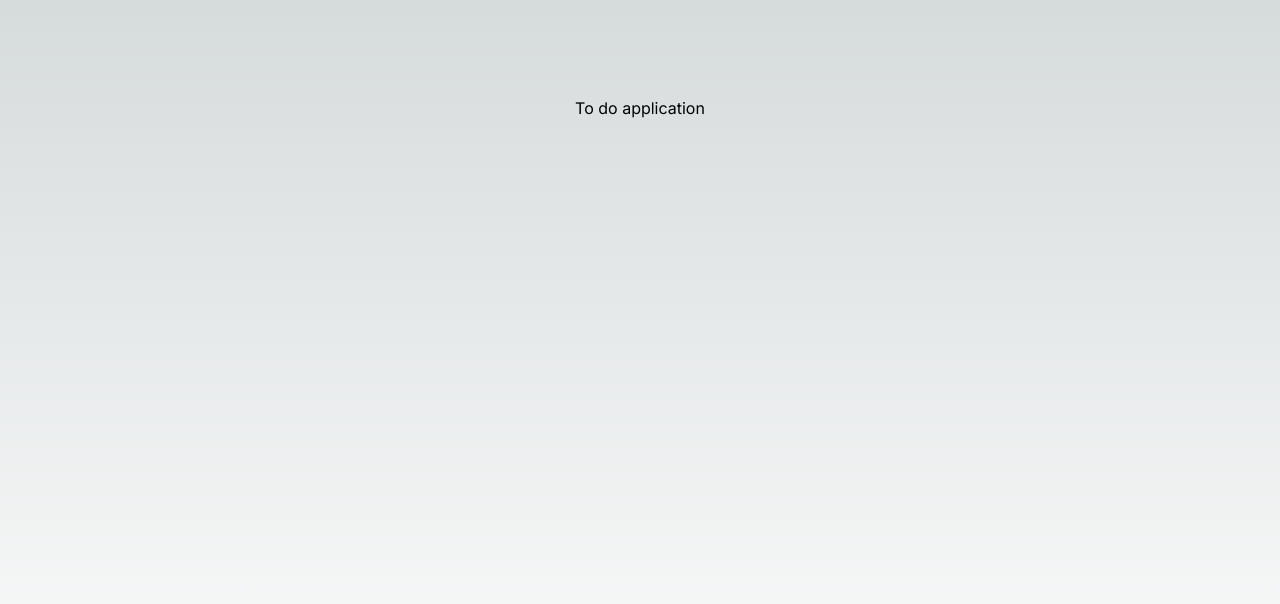
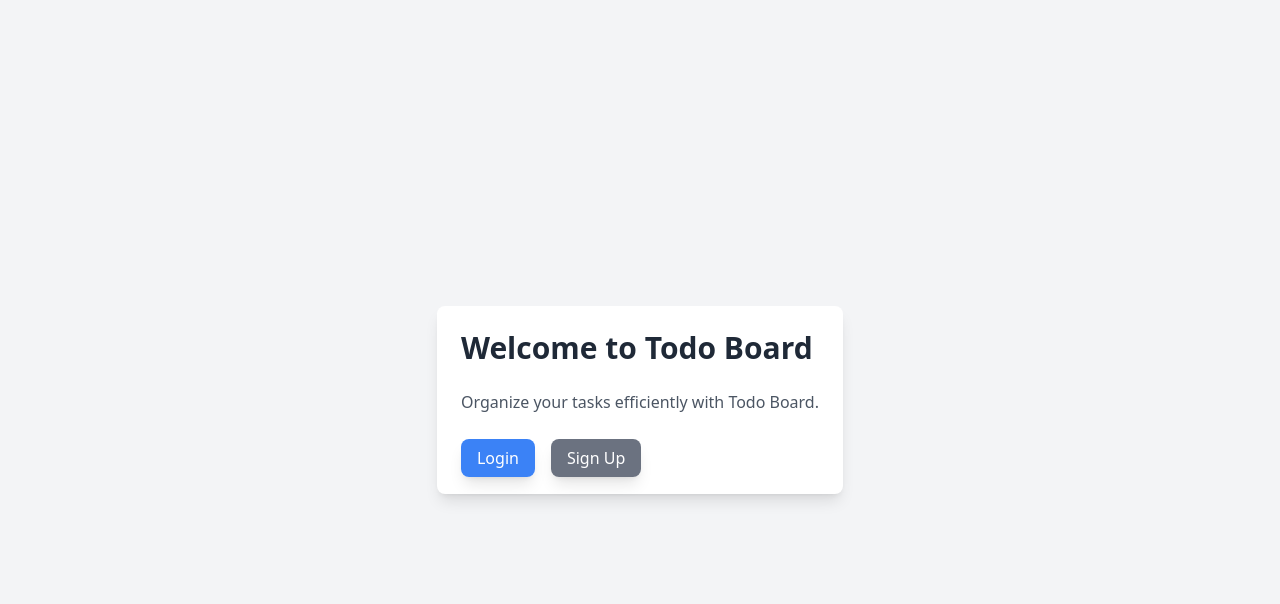
Before and after one commit to mahafujur/todo-board, a Next.js app in the folder frontend/: page / in a window 1280 px wide. Shown: the top 604 px of the page. Built offline with nearby package versions, Linux system fonts and the light colour scheme.

Commit message:
login signup page skeleton  set for frontend

```diff
--- /dev/null
+++ b/frontend/src/Components/Templates/SEO.tsx
@@ -0,0 +1,67 @@
+// components/SEO.tsx
+
+import Head from 'next/head';
+import {useRouter} from 'next/router';
+
+interface SEOProps {
+    title: string;
+    description?: string;
+    keywords?: string[];
+    author?: string;
+    image?: string;
+    article?: {
+        publishedTime: string;
+        modifiedTime?: string;
+        section?: string;
+        tags?: string[];
+    };
+    ogType?: string;
+}
+
+const SEO: React.FC<SEOProps> = ({
+                                     title='Todo Board',
+                                     description = 'Todo Board for project management',
+                                     keywords = ['todo','board','zira'],
+                                     author = 'Mahafujur Rahaman',
+                                     image = '',
+                                     article,
+                                     ogType = 'website',
+                                 }) => {
+    const router = useRouter();
+    const siteName = 'Your Todo App'; // Replace with your site name
+
+    return (
+        <Head>
+            <title>{title}</title>
+            <meta name="description" content={description}/>
+            <meta name="keywords" content={keywords.join(', ')}/>
+            <meta name="author" content={author}/>
+
+            {/* Open Graph tags */}
+            <meta property="og:title" content={title}/>
+            <meta property="og:description" content={description}/>
+            <meta property="og:type" content={ogType}/>
+            <meta property="og:url" content={`https://yourdomain.com${router.asPath}`}/>
+            <meta property="og:site_name" content={siteName}/>
+            {image && <meta property="og:image" content={image}/>}
+            {article && (
+                <>
+                    <meta property="article:published_time" content={article.publishedTime}/>
+                    {article.modifiedTime && <meta property="article:modified_time" content={article.modifiedTime}/>}
+                    {article.section && <meta property="article:section" content={article.section}/>}
+                    {article.tags && article.tags.map((tag, index) => (
+                        <meta key={index} property="article:tag" content={tag}/>
+                    ))}
+                </>
+            )}
+
+            {/* Twitter tags */}
+            <meta name="twitter:card" content="summary_large_image"/>
+            <meta name="twitter:title" content={title}/>
+            <meta name="twitter:description" content={description}/>
+            {image && <meta name="twitter:image" content={image}/>}
+        </Head>
+    );
+};
+
+export default SEO;
--- a/frontend/src/pages/index.tsx
+++ b/frontend/src/pages/index.tsx
@@ -1,14 +1,38 @@
-import Image from "next/image";
-import {Inter} from "next/font/google";
+// pages/index.tsx
 
-const inter = Inter({subsets: ["latin"]});
+import Head from 'next/head';
+import React from "react";
+import Link from "next/link";
+import SEO from "@/Components/Templates/SEO";
 
-export default function Home() {
+const Home: React.FC = () => {
     return (
-        <main
-            className={`flex min-h-screen flex-col items-center justify-between p-24 ${inter.className}`}
-        >
-            <h1> To do application </h1>
-        </main>
+        <div className="min-h-screen flex items-center justify-center bg-gray-100">
+            <SEO
+                title="Home | Your Todo App"
+                description="Welcome to Your Todo App. Organize your tasks efficiently."
+                keywords={['todo', 'tasks', 'organization', 'productivity']}
+            />
+            <Head>
+                <title>Todo Board</title>
+                <meta name="description" content="Welcome to Todo Board"/>
+                <link rel="icon" href="/favicon.ico"/>
+            </Head>
+
+            <main className="max-w-lg p-6 bg-white rounded-lg shadow-lg">
+                <h1 className="text-3xl font-semibold text-gray-800 mb-6">Welcome to Todo Board</h1>
+                <p className="text-gray-600 mb-8">Organize your tasks efficiently with Todo Board.</p>
+
+                <div className="space-x-4 w-full mx-auto">
+                    <Link href="/login"
+                          className="w-full  min-w-[200px] bg-blue-500 hover:bg-blue-600 text-white py-2 px-4 rounded-lg shadow-lg transition-colors duration-300">Login</Link>
+                    <Link href="/signup"
+                          className="w-full  min-w-[200px] bg-gray-500 hover:bg-gray-600 text-white py-2 px-4 rounded-lg shadow-lg transition-colors duration-300">Sign
+                        Up</Link>
+                </div>
+            </main>
+        </div>
     );
-}
+};
+
+export default Home;
--- a/frontend/src/pages/login/index.tsx
+++ b/frontend/src/pages/login/index.tsx
@@ -1,10 +1,18 @@
+import SEO from "@/Components/Templates/SEO";
+import React from "react";
 
 
 const Login = () => {
 
     return(
-        <div>
-           Login
+        <div className={'bg-white min-h-screen'}>
+            <SEO
+                title="Login | Todo App"
+                description="Welcome to Your Todo App. Organize your tasks efficiently."
+                keywords={['todo', 'tasks', 'organization', 'productivity']}
+            />
+
+
         </div>
     )
 }
```
Also changed, not shown: 1 other file (tests, documents, lock files or other folders).
